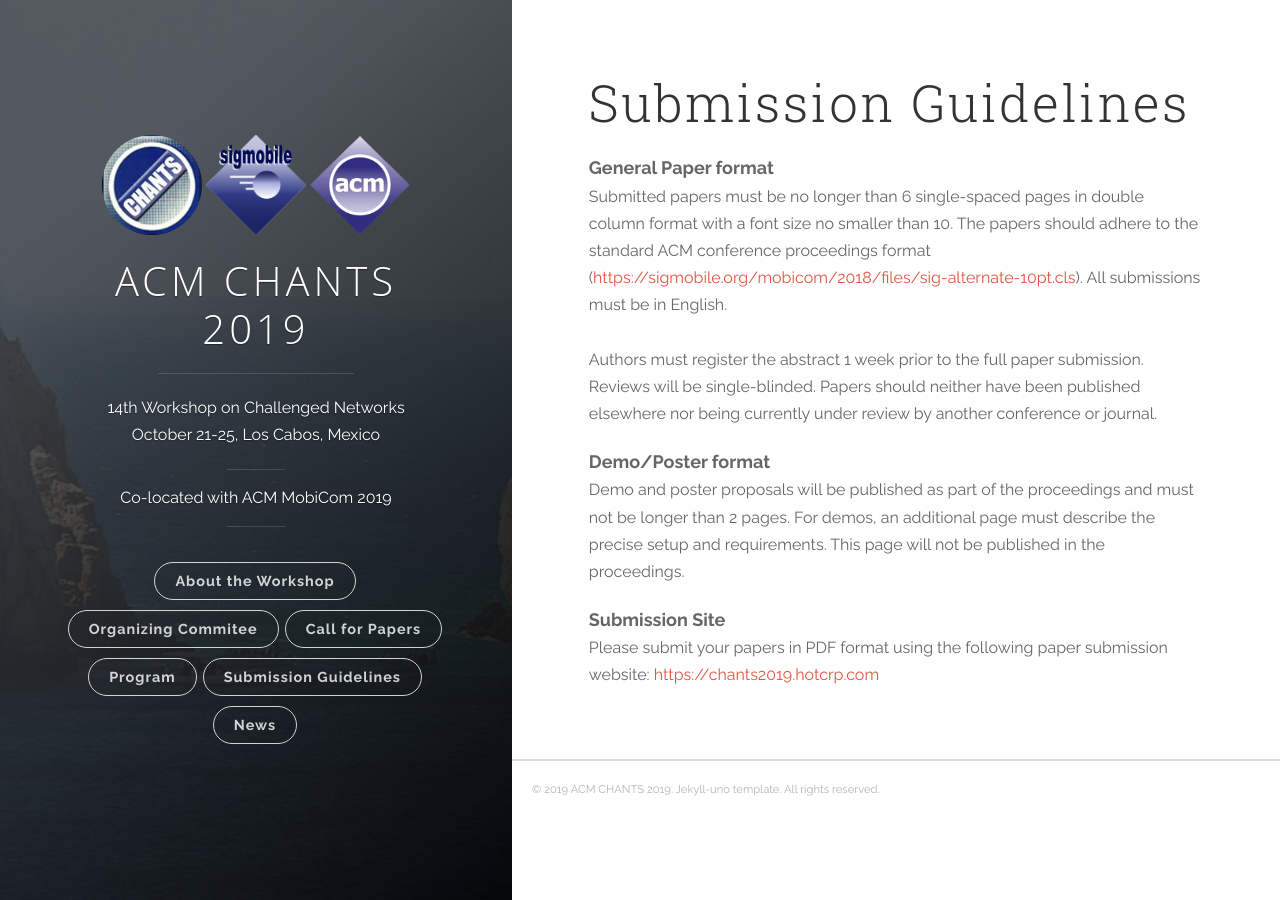
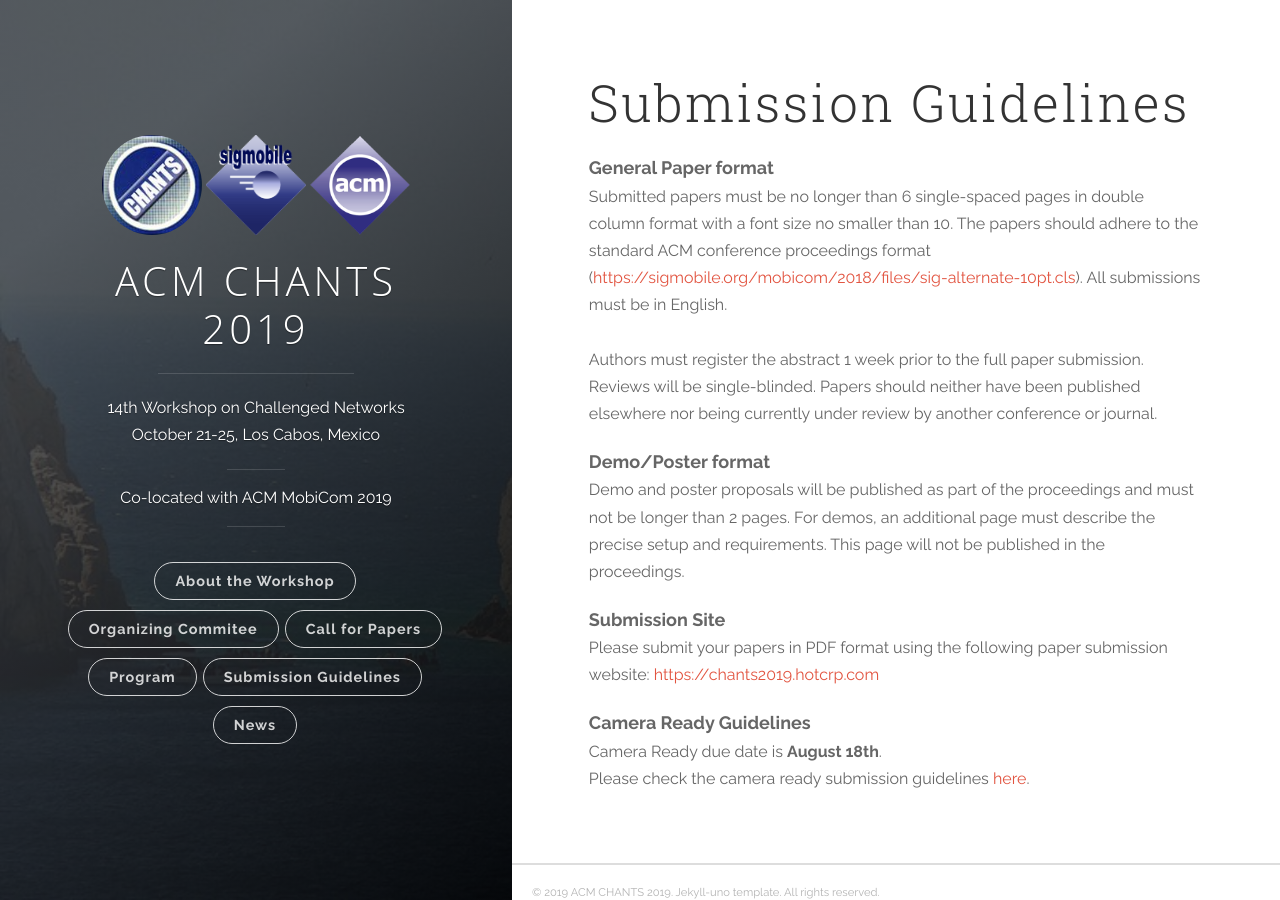
Before and after one commit to EstefaniaCC/chants2019, a Jekyll site: the page built from guidelines.md, in a window 1280 px wide. Built offline with Jekyll 4.4.1, drawn with Linux system fonts in a browser that asks for light colours; comment, search, counter and statistics services are not loaded.

Commit message:
Camera ready update

```diff
--- a/guidelines.md
+++ b/guidelines.md
@@ -17,3 +17,7 @@ The papers should adhere to the standard ACM conference proceedings format (<a h
 
 <strong><font size="4">Submission Site</font></strong>
 <br>Please submit your papers in PDF format using the following paper submission website: <a href="https://chants2019.hotcrp.com">https://chants2019.hotcrp.com</a>
+
+<strong><font size="4">Camera Ready Guidelines</font></strong>
+<br>Camera Ready due date is <strong>August 18th</strong>.
+<br>Please check the camera ready submission guidelines <a href="http://www.scomminc.com/pp/acmsig/chants.htm">here</a>.
```
Also changed, not shown: cfp.md (+1 -1 lines), news.md (+1 -0 lines), 13 other files.
